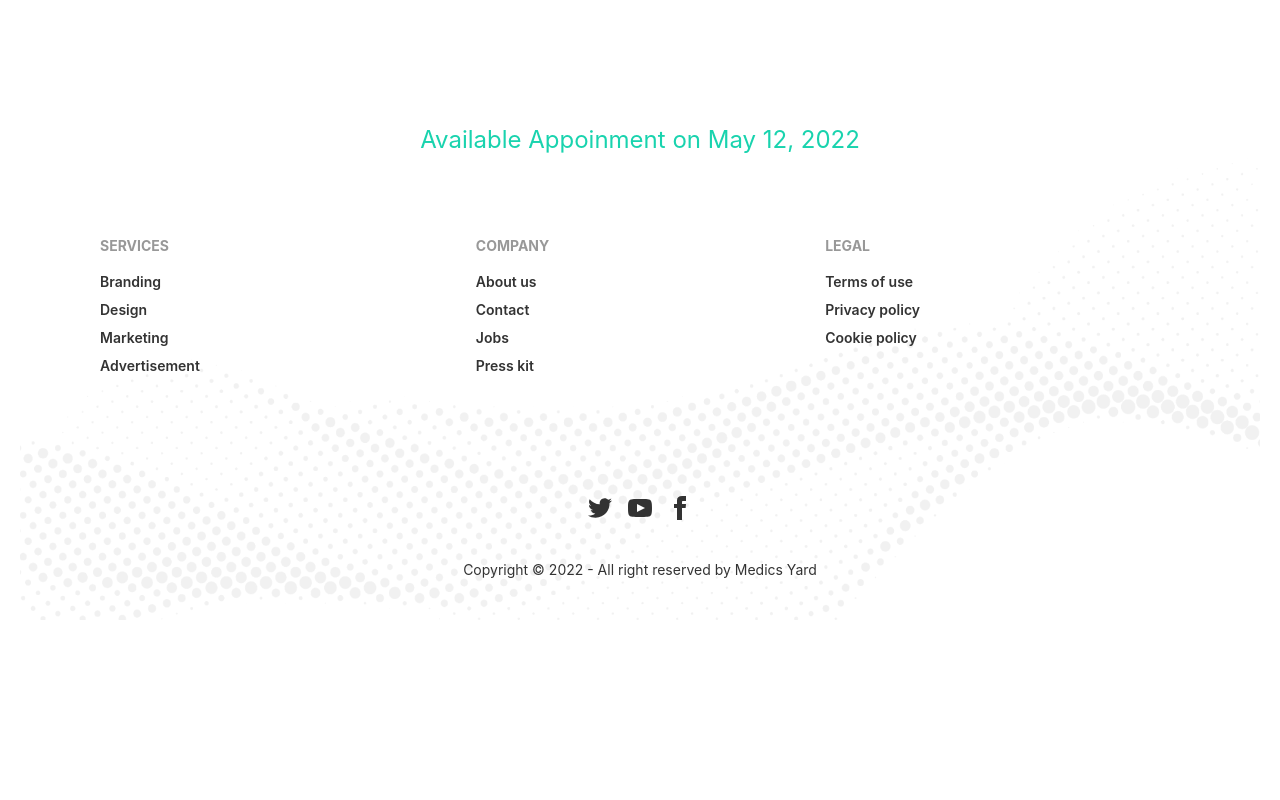
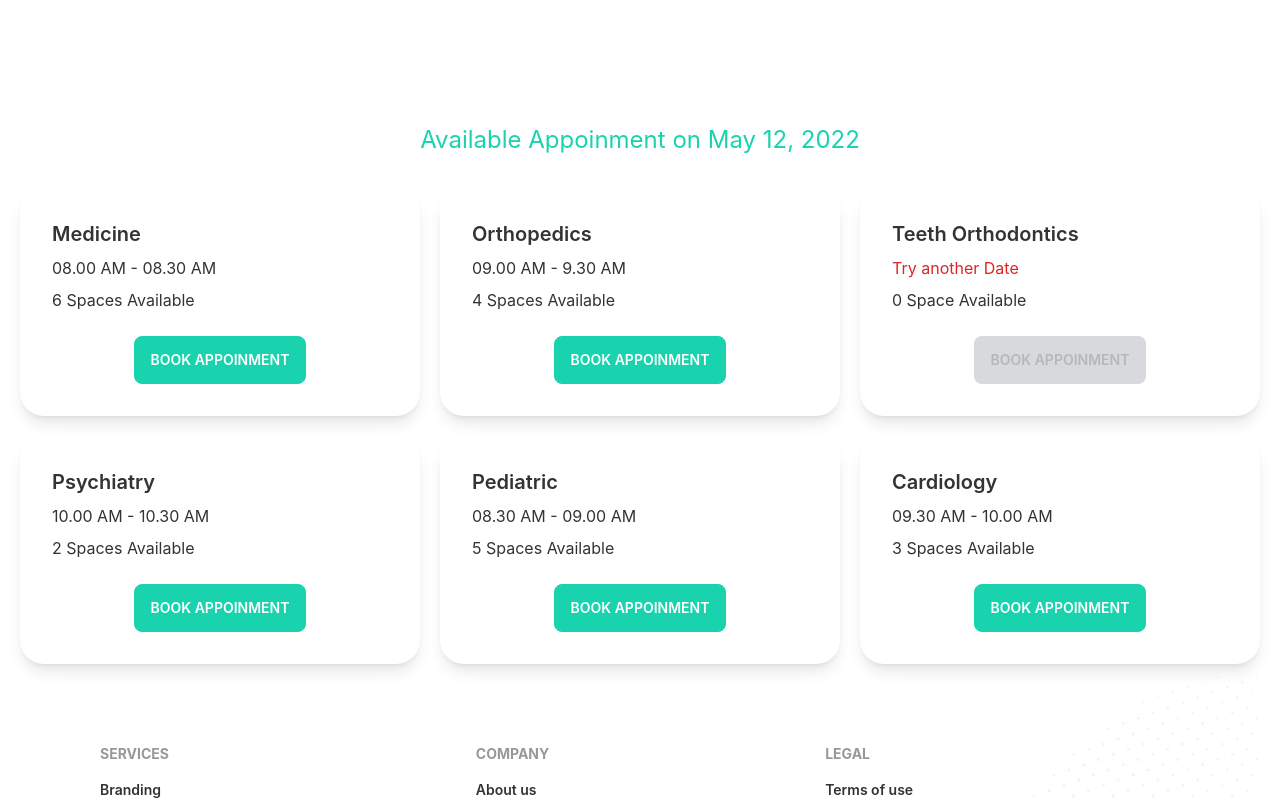
Before and after one commit to zunuu/Medics-Yard, a React (Create React App) app: page /appoinment in a window 1280 px wide. Shown: the part 740-1540 px from the top of the page. Before the commit the page ends 1360 px from the top, so only its background shows below. Built offline with nearby package versions, Linux system fonts and the light colour scheme.

Commit message:
booking appointment updated

```diff
--- a/src/Pages/Appoinment/AppoinementBanner.js
+++ b/src/Pages/Appoinment/AppoinementBanner.js
@@ -8,8 +8,8 @@ const AppoinementBanner = ({ dateToday, setDateToday }) => {
     return (
         <div>
             <div class="hero min-h-screen ">
-                <div class="hero-content flex-col lg:flex-row-reverse ">
-                    <div className='p-20'><img src="https://api.lorem.space/image/movie?w=260&h=400" class="max-w-sm rounded-lg shadow-2xl" alt='' /></div>
+                <div class="hero-content flex-col lg:flex-row-reverse align-middle items-center justify-center ">
+                    <div className='p-20'><img src="https://api.lorem.space/image/face?w=150&h=400" class="max-w-sm rounded-lg shadow-2xl" alt='' /></div>
                     <div className='p-20'>
                         <DayPicker className='p-10 shadow-xl rounded-2xl'
                             mode="single"
--- a/src/Pages/Appoinment/AvailableAppointment.js
+++ b/src/Pages/Appoinment/AvailableAppointment.js
@@ -1,13 +1,14 @@
 import { format } from 'date-fns';
 import React, { useEffect, useState } from 'react';
+import BookingCard from './BookingCard';
 
 const AvailableAppointment = ({ dateToday }) => {
-    const [services, setServices] = useState([]);
+    const [booking, setBooking] = useState([]);
 
     useEffect(() => {
-        fetch('services.json')
+        fetch('appointmentOptions.json')
             .then(res => res.json())
-            .then(data => setServices(data))
+            .then(data => setBooking(data))
     }, [])
     // useEffect(() => {
     //     fetch('')
@@ -17,7 +18,15 @@ const AvailableAppointment = ({ dateToday }) => {
     // }, [])
     return (
         <div>
-            <h3 className='text-secondary text-center text-2xl'>Available Appoinment on {format(dateToday, 'PP')}</h3>
+            <h3 className='text-secondary text-center text-2xl  pb-8'>Available Appoinment on {format(dateToday, 'PP')}</h3>
+            <div className='grid grid-cols-1 md:grid-cols-2 lg:grid-cols-3 xl:grid-cols-3 gap-5'>
+                {
+                    booking.map(eachBooking => <BookingCard
+                        key={eachBooking._id}
+                        eachBooking={eachBooking}
+                    ></BookingCard>)
+                }
+            </div>
         </div>
     );
 };
--- /dev/null
+++ b/src/Pages/Appoinment/BookingCard.js
@@ -0,0 +1,27 @@
+import React from 'react';
+
+const BookingCard = ({ eachBooking }) => {
+    return (
+        <div>
+            <div class="card lg:max-w-lg shadow-lg rounded-3xl">
+
+                <div class="card-body">
+                    <h2 class="card-title">{eachBooking.name}</h2>
+                    <p>{eachBooking.slots.length ?
+                        // here 0 means false in javascript thats why ternary operand condition didn't give any number rather it's wrote eachBooking.slots.length ?
+                        <span>{eachBooking.slots[0]}</span>
+                        :
+                        <span className='text-red-600'>Try another Date</span>
+
+                    }</p>
+                    <p>{eachBooking.slots.length} {eachBooking.slots.length > 1 ? 'Spaces' : 'Space'} Available</p>
+                    <div class="card-actions justify-center pt-4">
+                        <button disabled={eachBooking.slots.length === 0} class="btn btn-secondary text-white">Book Appoinment</button>
+                    </div>
+                </div>
+            </div>
+        </div>
+    );
+};
+
+export default BookingCard;
--- a/src/Pages/Homepage/Service.js
+++ b/src/Pages/Homepage/Service.js
@@ -2,7 +2,7 @@ import React from 'react';
 
 const Service = ({ eachService }) => {
     return (
-        <div className="card w-96  image-full shadow-xl">
+        <div className="card lg:max-w-lg  image-full shadow-xl">
             <figure >
                 {/* make these images to show when hover...without hover the cards will be transperant */}
                 <img src={eachService.image} alt="Shoes" className="rounded-xl" />
```
Also changed, not shown: public/appointmentOptions.json (renamed from public/services.json).
